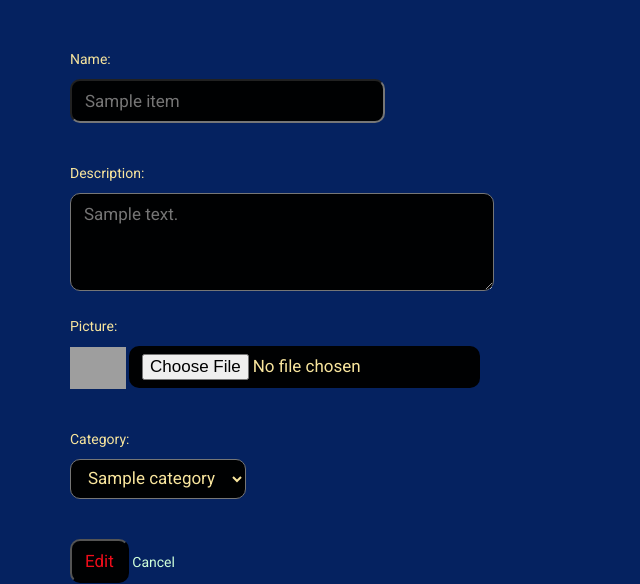
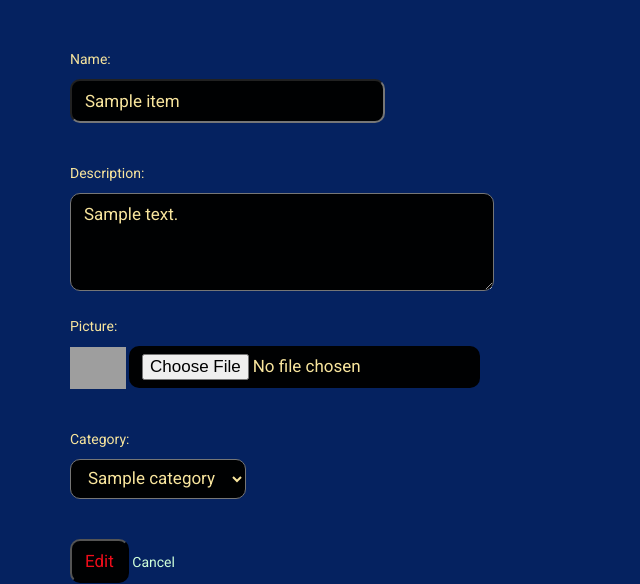
Before and after one commit to YB137514/Catalog-App, a Flask app: template templates/editItem.html in a window 1280 px wide. Shown: the part 230-814 px from the top of the page, without its empty margins (0-640 px from the left). Run offline with Flask 2, Linux system fonts and the light colour scheme; the template is opened without the code that fills it: most values are stand-ins (such as "Sample title", 1, 10 or a date in 2020); some libraries are stand-ins or nearby versions; grey boxes are pictures that could not be loaded.

Commit message:
Editing name and description is easier now

```diff
--- a/templates/editItem.html
+++ b/templates/editItem.html
@@ -22,14 +22,14 @@ id = "EditedItem">
 <div class="row">
  <div class="col-md-6 text-left ">
    <p>Name:</p>
-   <input type = 'text size' size = '30' name = 'name' placeholder = '{{item.name}}' >
+   <input type = 'text size' size = '30' name = 'name' value = '{{item.name}}' >
  </div>
 </div>
 <br>
 <br>
 
 <p>   <label for="description">Description:</label></p>
-<textarea class="form-control" maxlength="250" rows="3" name="description" placeholder='{{item.description}}' style="margin: 0px; width: 424px; height: 98px;"></textarea>
+<textarea class="form-control" maxlength="250" rows="3" name="description"  style="margin: 0px; width: 424px; height: 98px;">{{item.description}}</textarea>
 
 
 
```
Also changed, not shown: application.py (+4 -12 lines).
